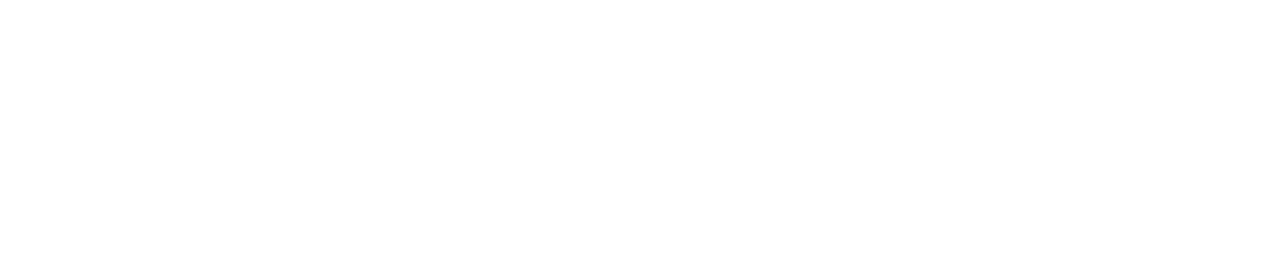
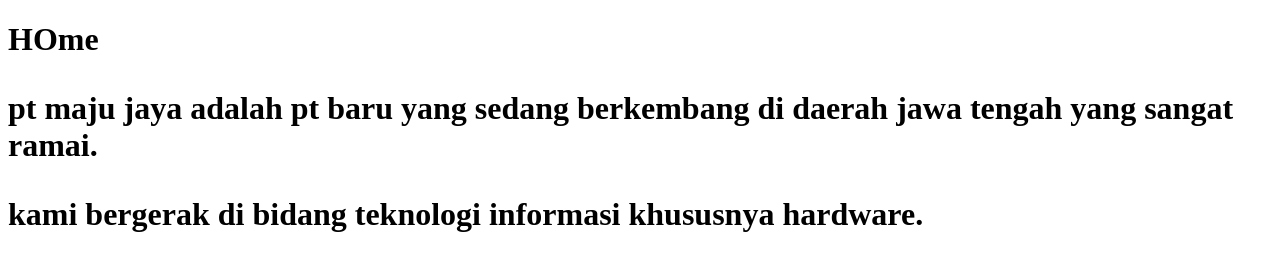
Before and after one commit to vidz91/maju-jaya, a plain HTML site: page index.html in a window 1280 px wide. Drawn offline with Linux system fonts and the light colour scheme.

Commit message:
home content

```diff
--- a/index.html
+++ b/index.html
@@ -6,5 +6,8 @@
 <link rel="stylesheet" href="style.css" type="text//>
  </head>
  <body>
-</body>
+ <h1>HOme<h1>
+ <p> pt maju jaya adalah pt baru yang sedang berkembang di daerah jawa tengah yang sangat ramai.
+ <p> kami bergerak di bidang teknologi informasi khususnya hardware.</p>
+ </body>
  </html>
```
